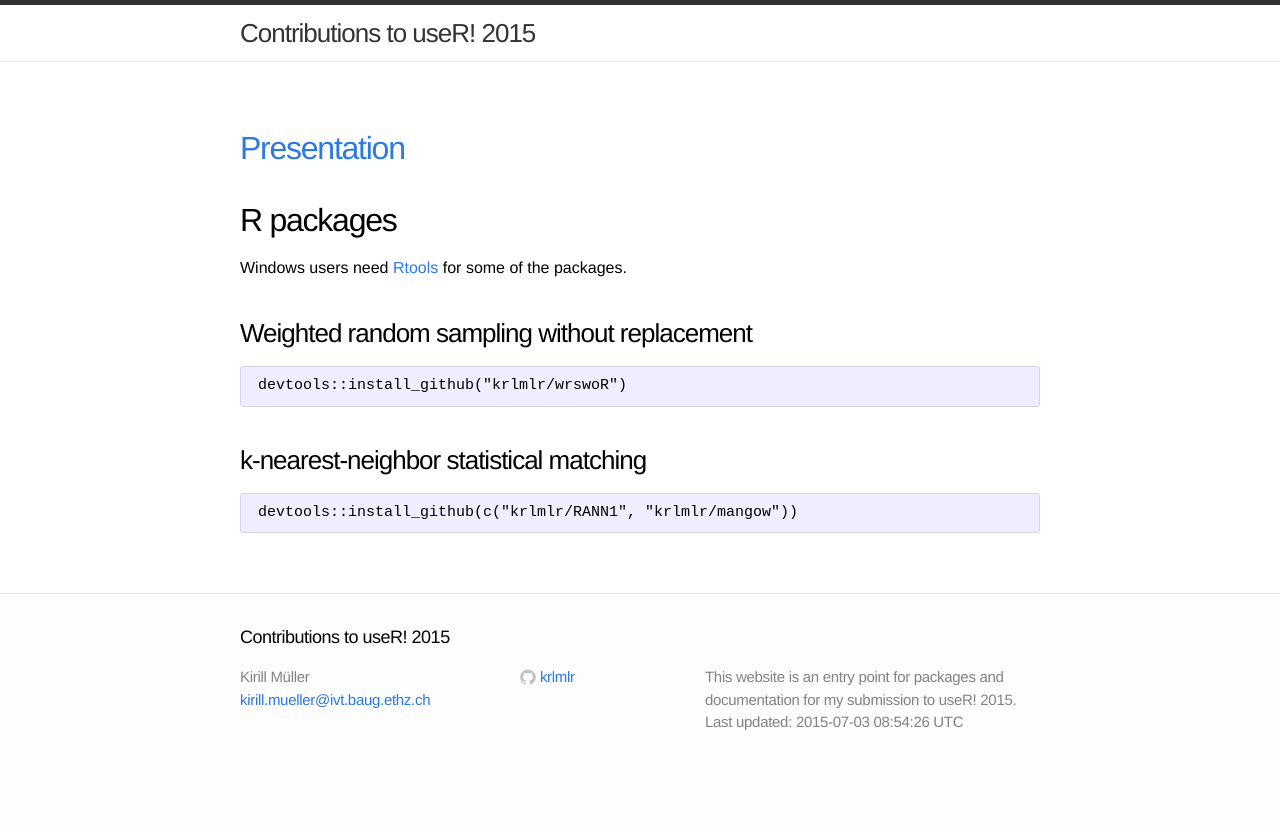
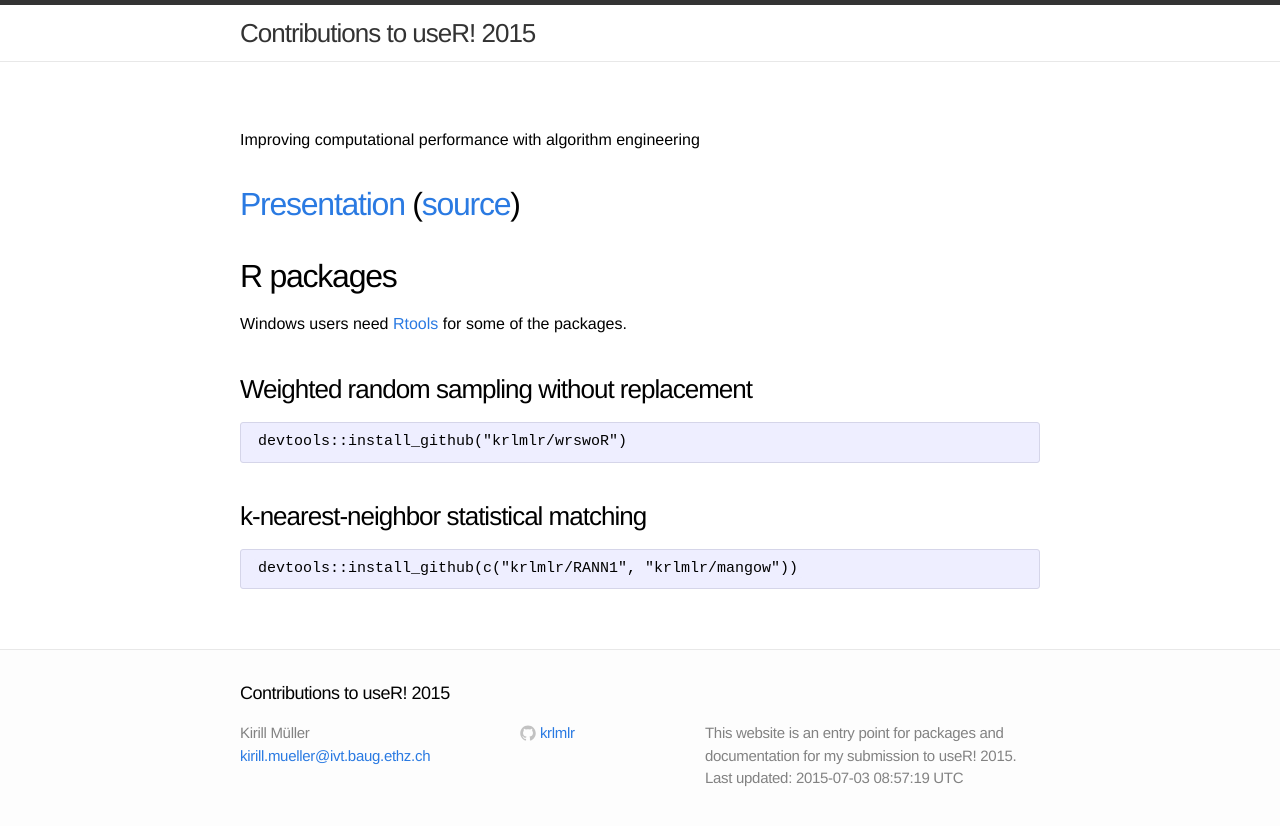
Before and after one commit to krlmlr-useR15/krlmlr-useR15.github.io, a Jekyll site: the page built from index.md, in a window 1280 px wide. Shown: the top 826 px of the page. Built offline with Jekyll 4.4.1, drawn with Linux system fonts in a browser that asks for light colours.

Commit message:
header, link to source

```diff
--- a/_config.yml
+++ b/_config.yml
@@ -6,7 +6,7 @@ email: kirill.mueller@ivt.baug.ethz.ch
 description: "This website is an entry point for packages and documentation for my submission to useR! 2015."
 baseurl: ""
 url: "http://krlmlr-useR15.github.io"
-date: 2015-07-03 08:54:26 UTC
+date: 2015-07-03 08:57:19 UTC
 
 # Build settings
 markdown: kramdown
--- a/index.md
+++ b/index.md
@@ -2,7 +2,9 @@
 layout: page
 ---
 
-## [Presentation](presentation/)
+# Improving computational performance with algorithm engineering
+
+## [Presentation](presentation/) ([source](https://github.com/krlmlr-useR15/krlmlr-useR15.github.io/tree/master/_presentation))
 
 ## R packages
 
```
